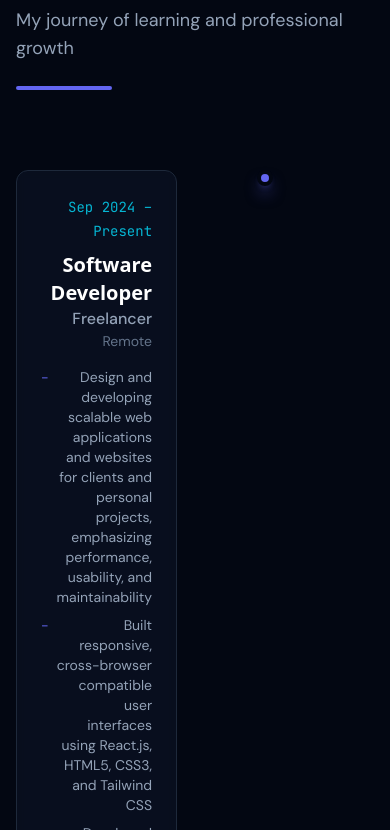
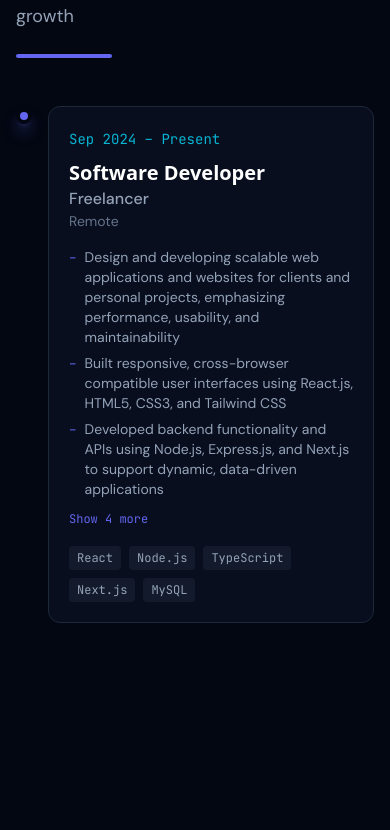
Before and after one commit to Levyn71/Levyn_Dev, a React (Vite) app: page / in a window 390 px wide. Shown: the part 9774-10604 px from the top of the page. Built offline with nearby package versions, Linux system fonts and the light colour scheme; no server answers.

Commit message:
feat(experience): responsive timeline with collapsible bullets

```diff
--- a/src/widgets/Experience.tsx
+++ b/src/widgets/Experience.tsx
@@ -4,12 +4,12 @@
  * @performance GSAP ScrollTrigger for scroll-driven animations
  */
 
-import React from 'react';
+import React, { useState } from 'react';
 import { motion } from 'framer-motion';
 import { SectionHeading, Badge } from '@/shared/ui';
 import { portfolioData } from '@/shared/config';
 import { useInView } from '@/shared/hooks';
-import { formatPeriod } from '@/shared/lib';
+import { cn, formatPeriod } from '@/shared/lib';
 import type { Experience as ExperienceType } from '@/types';
 
 const TimelineItem: React.FC<{ exp: ExperienceType; index: number; isLast: boolean }> = ({
@@ -18,23 +18,32 @@ const TimelineItem: React.FC<{ exp: ExperienceType; index: number; isLast: boole
   isLast,
 }) => {
   const { ref, isInView } = useInView<HTMLDivElement>({ threshold: 0.3 });
+  const [showAll, setShowAll] = useState(false);
+  const isEven = index % 2 === 0;
+  const collapsedCount = 3;
+  const hasMore = exp.description.length > collapsedCount;
 
   return (
     <motion.div
       ref={ref}
-      initial={{ opacity: 0, x: index % 2 === 0 ? -30 : 30 }}
-      animate={isInView ? { opacity: 1, x: 0 } : {}}
+      initial={{ opacity: 0, y: 24 }}
+      animate={isInView ? { opacity: 1, y: 0 } : {}}
       transition={{ duration: 0.6, delay: index * 0.1 }}
-      className={`relative flex gap-8 ${index % 2 === 0 ? 'flex-row' : 'flex-row-reverse'}`}
+      className={cn('relative flex gap-6 md:gap-8', isEven ? 'md:flex-row' : 'md:flex-row-reverse')}
     >
-      {/* Timeline line */}
+      {/* Timeline line — left on mobile, centered on desktop */}
       {!isLast && (
-        <div className="absolute top-8 left-1/2 -translate-x-1/2 w-px h-full bg-gradient-to-b from-accent-1/50 to-transparent" />
+        <div className="absolute left-[7px] top-6 h-full w-px bg-accent-1/40 md:left-1/2 md:top-8 md:-translate-x-1/2" />
       )}
 
       {/* Content */}
-      <div className={`flex-1 ${index % 2 === 0 ? 'text-right pr-12' : 'text-left pl-12'}`}>
-        <div className="bg-surface/50 backdrop-blur-sm rounded-xl p-6 border border-border hover:border-accent-1/30 transition-colors">
+      <div
+        className={cn(
+          'flex-1 pl-8 md:pl-0',
+          isEven ? 'md:pr-12 md:text-right' : 'md:pl-12 md:text-left'
+        )}
+      >
+        <div className="rounded-xl border border-border bg-surface/50 p-5 backdrop-blur-sm transition-colors hover:border-accent-1/30 md:p-6">
           <span className="text-accent-2 font-mono text-sm">
             {formatPeriod(exp.period.start, exp.period.end, exp.period.current)}
           </span>
@@ -46,16 +55,32 @@ const TimelineItem: React.FC<{ exp: ExperienceType; index: number; isLast: boole
           <p className="text-muted font-medium">{exp.company}</p>
           <p className="text-subtle text-sm">{exp.location}</p>
 
-          <ul className="mt-4 space-y-2">
+          <ul className="mt-4 space-y-1.5 md:space-y-2">
             {exp.description.map((item, i) => (
-              <li key={i} className="text-muted text-sm flex gap-2">
+              <li
+                key={i}
+                className={cn(
+                  'flex gap-2 text-sm text-muted',
+                  hasMore && !showAll && i >= collapsedCount && 'hidden md:flex'
+                )}
+              >
                 <span className="text-accent-1">-</span>
                 {item}
               </li>
             ))}
           </ul>
 
-          <div className={`flex flex-wrap gap-2 mt-4 ${index % 2 === 0 ? 'justify-end' : 'justify-start'}`}>
+          {hasMore && (
+            <button
+              type="button"
+              onClick={() => setShowAll((value) => !value)}
+              className="mt-3 font-mono text-xs text-accent-1 transition-colors hover:text-accent-2 md:hidden"
+            >
+              {showAll ? 'Show less' : `Show ${exp.description.length - collapsedCount} more`}
+            </button>
+          )}
+
+          <div className={cn('mt-4 flex flex-wrap gap-2', isEven ? 'md:justify-end' : 'md:justify-start')}>
             {exp.technologies.map((tech) => (
               <Badge key={tech} variant="default" size="sm">
                 {tech}
@@ -65,18 +90,18 @@ const TimelineItem: React.FC<{ exp: ExperienceType; index: number; isLast: boole
         </div>
       </div>
 
-      {/* Center node */}
-      <div className="relative z-10 flex-shrink-0">
+      {/* Node — left on mobile, centered on desktop */}
+      <div className="absolute left-0 top-0.5 z-10 md:static md:shrink-0">
         <motion.div
           initial={{ scale: 0 }}
           animate={isInView ? { scale: 1 } : {}}
           transition={{ duration: 0.4, delay: index * 0.1 + 0.2 }}
-          className="w-4 h-4 rounded-full bg-accent-1 border-4 border-void shadow-lg shadow-accent-1/50"
+          className="h-4 w-4 rounded-full border-4 border-void bg-accent-1 shadow-lg shadow-accent-1/50"
         />
       </div>
 
-      {/* Empty space for alternating layout */}
-      <div className="flex-1" />
+      {/* Spacer for the alternating desktop layout */}
+      <div className="hidden md:block md:flex-1" />
     </motion.div>
   );
 };
@@ -85,15 +110,15 @@ export const Experience: React.FC = () => {
   const { ref } = useInView<HTMLDivElement>({ threshold: 0.1 });
 
   return (
-    <section id="experience" className="relative py-32 px-4 md:px-8">
-      <div className="max-w-5xl mx-auto">
+    <section id="experience" className="relative px-4 py-24 md:px-8 md:py-32">
+      <div className="mx-auto max-w-5xl">
         <SectionHeading
           title="Education & Experience"
           subtitle="My journey of learning and professional growth"
           index={4}
         />
 
-        <div ref={ref} className="relative mt-20 space-y-16">
+        <div ref={ref} className="relative mt-12 space-y-8 md:mt-20 md:space-y-16">
           {portfolioData.experience.map((exp, index) => (
             <TimelineItem
               key={exp.id}
```
